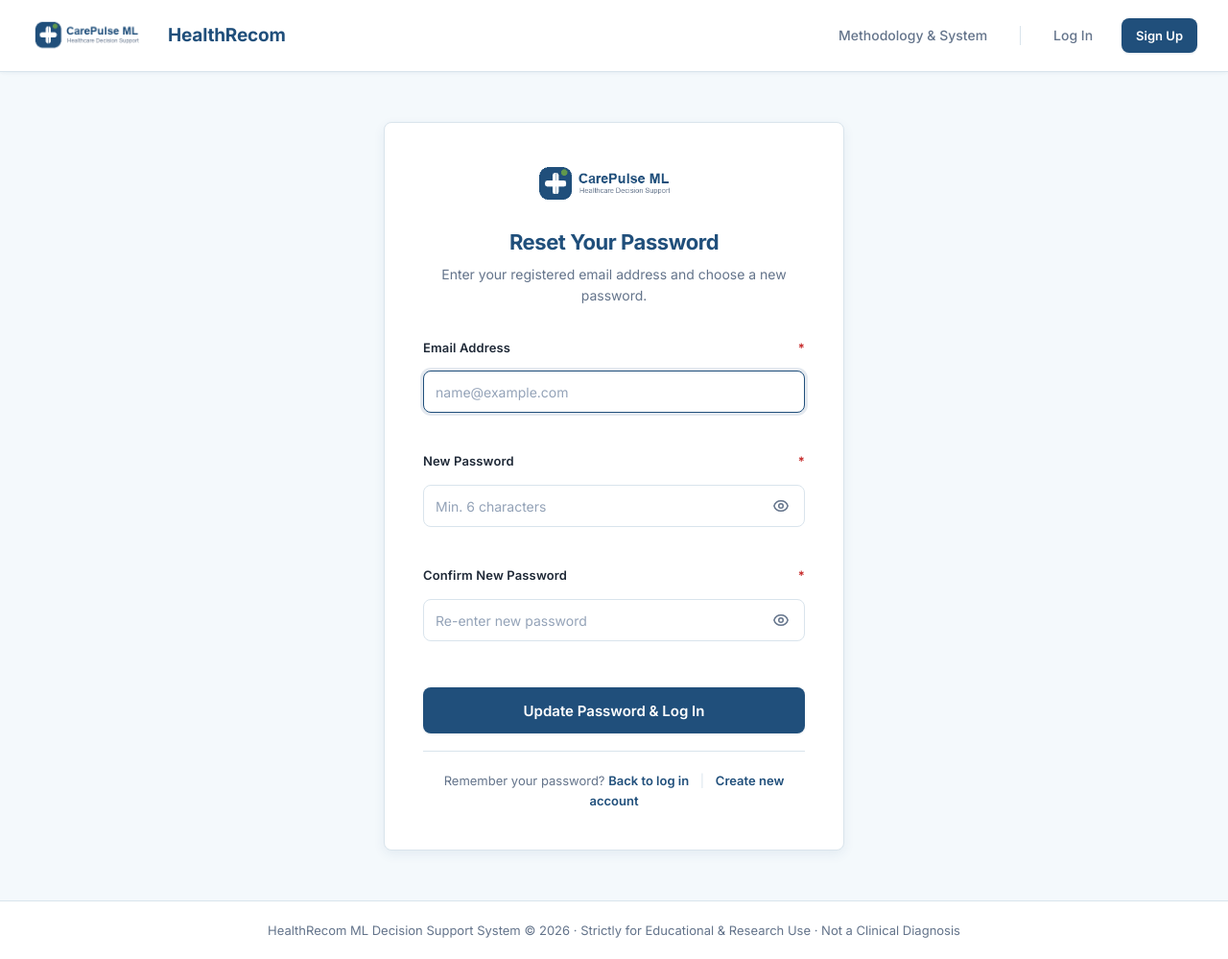
After one commit to Eslin-0987/CarePluseML, a Flask app: page /reset-password in a window 1280 px wide. The commit adds this page. Shown: the whole page at 96% size. Run offline with Flask 3, Linux system fonts and the light colour scheme.

Commit message:
Move Methodology below History in sidebar, remove breadcrumbs, track database with default account and add password reset

```diff
--- a/app/routes/auth.py
+++ b/app/routes/auth.py
@@ -10,7 +10,7 @@ from flask_jwt_extended import (
 )
 from werkzeug.security import generate_password_hash, check_password_hash
 from app.database.db import (
-    create_user, get_user_by_email, get_user_by_id, log_activity
+    create_user, get_user_by_email, get_user_by_id, log_activity, update_user_password
 )
 
 auth_bp = Blueprint('auth', __name__)
@@ -69,9 +69,8 @@ def auth_required(f):
 def signup():
     """User registration flow with server-side validation and password hashing."""
     from flask import session
-    # If already logged in, do not let another user accidentally overwrite the active session
-    if request.method == 'GET' and (getattr(g, 'user', None) or session.get('user_id')):
-        flash("You are already signed in. Please Sign Out first if you wish to register a different account.", "info")
+    # If a real verified user is currently logged in, redirect them to dashboard
+    if request.method == 'GET' and getattr(g, 'user', None):
         return redirect(url_for('dashboard.view_dashboard'))
 
     if request.method == 'POST':
@@ -153,9 +152,8 @@ def signup():
 def login():
     """User login flow with password verification and JWT token issuance."""
     from flask import session
-    # If already logged in, redirect to dashboard rather than re-displaying login
-    if request.method == 'GET' and (getattr(g, 'user', None) or session.get('user_id')):
-        flash("You are already logged in.", "info")
+    # If a real verified user is currently logged in, redirect to dashboard
+    if request.method == 'GET' and getattr(g, 'user', None):
         return redirect(url_for('dashboard.view_dashboard'))
 
     if request.method == 'POST':
@@ -213,3 +211,37 @@ def logout():
     unset_jwt_cookies(response)
     flash("You have been securely logged out.", "info")
     return response
+
+@auth_bp.route('/reset-password', methods=['GET', 'POST'])
+def reset_password():
+    """Simple password reset for educational/prototype deployment."""
+    from flask import session
+    if request.method == 'POST':
+        email = request.form.get('email', '').strip().lower()
+        new_password = request.form.get('password', '')
+        confirm_password = request.form.get('confirm_password', '')
+
+        if not email or not new_password:
+            flash("Please provide both email and a new password.", "error")
+            return render_template('reset_password.html', email=email), 400
+
+        if len(new_password) < 6:
+            flash("Password must be at least 6 characters in length.", "error")
+            return render_template('reset_password.html', email=email), 400
+
+        if new_password != confirm_password:
+            flash("Password confirmation does not match.", "error")
+            return render_template('reset_password.html', email=email), 400
+
+        db_path = current_app.config['DATABASE_PATH']
+        user = get_user_by_email(db_path, email)
+        if not user:
+            flash("No account was found with that email address. You can sign up below.", "error")
+            return render_template('reset_password.html', email=email), 404
+
+        # Update password hash in SQLite
+        update_user_password(db_path, user['id'], generate_password_hash(new_password))
+        flash("Password successfully reset! Please log in with your new password.", "success")
+        return redirect(url_for('auth.login', email=email))
+
+    return render_template('reset_password.html', email=request.args.get('email', ''))
--- a/templates/base.html
+++ b/templates/base.html
@@ -34,12 +34,6 @@
       </div>
 
       <nav class="sidebar-nav">
-        <!-- Public link: Always visible to everyone without login/signup -->
-        <a href="{{ url_for('dashboard.about') }}" class="nav-item {% if request.endpoint in ['dashboard.about', 'recommendation.about'] %}active{% endif %}">
-          <svg style="width: 20px; height: 20px;" fill="none" stroke="currentColor" viewBox="0 0 24 24"><path stroke-linecap="round" stroke-linejoin="round" stroke-width="2" d="M13 16h-1v-4h-1m1-4h.01M21 12a9 9 0 11-18 0 9 9 0 0118 0z"/></svg>
-          Methodology & System
-        </a>
-
         <!-- Authenticated clinical routes -->
         <a href="{{ url_for('dashboard.view_dashboard') }}" class="nav-item {% if request.endpoint in ['dashboard.dashboard', 'dashboard.view_dashboard'] %}active{% endif %}">
           <svg style="width: 20px; height: 20px;" fill="none" stroke="currentColor" viewBox="0 0 24 24"><path stroke-linecap="round" stroke-linejoin="round" stroke-width="2" d="M3 12l2-2m0 0l7-7 7 7M5 10v10a1 1 0 001 1h3m10-11l2 2m-2-2v10a1 1 0 01-1 1h-3m-6 0a1 1 0 001-1v-4a1 1 0 011-1h2a1 1 0 011 1v4a1 1 0 001 1m-6 0h6"/></svg>
@@ -52,6 +46,11 @@
         <a href="{{ url_for('prediction.history') }}" class="nav-item {% if request.endpoint == 'prediction.history' %}active{% endif %}">
           <svg style="width: 20px; height: 20px;" fill="none" stroke="currentColor" viewBox="0 0 24 24"><path stroke-linecap="round" stroke-linejoin="round" stroke-width="2" d="M12 8v4l3 3m6-3a9 9 0 11-18 0 9 9 0 0118 0z"/></svg>
           History
+        </a>
+        <!-- Methodology & System placed below History -->
+        <a href="{{ url_for('dashboard.about') }}" class="nav-item {% if request.endpoint in ['dashboard.about', 'recommendation.about'] %}active{% endif %}">
+          <svg style="width: 20px; height: 20px;" fill="none" stroke="currentColor" viewBox="0 0 24 24"><path stroke-linecap="round" stroke-linejoin="round" stroke-width="2" d="M13 16h-1v-4h-1m1-4h.01M21 12a9 9 0 11-18 0 9 9 0 0118 0z"/></svg>
+          Methodology & System
         </a>
         <a href="{{ url_for('recommendation.profile') }}" class="nav-item {% if request.endpoint == 'recommendation.profile' %}active{% endif %}">
           <svg style="width: 20px; height: 20px;" fill="none" stroke="currentColor" viewBox="0 0 24 24"><path stroke-linecap="round" stroke-linejoin="round" stroke-width="2" d="M16 7a4 4 0 11-8 0 4 4 0 018 0zM12 14a7 7 0 00-7 7h14a7 7 0 00-7-7z"/></svg>
@@ -87,12 +86,6 @@
           <button type="button" class="mobile-menu-toggle" id="menuToggle" aria-label="Toggle navigation menu">
             <svg style="width: 22px; height: 22px;" fill="none" stroke="currentColor" viewBox="0 0 24 24"><path stroke-linecap="round" stroke-linejoin="round" stroke-width="2" d="M4 6h16M4 12h16M4 18h16"/></svg>
           </button>
-
-          <nav class="breadcrumbs" aria-label="Breadcrumb">
-            <a href="{{ url_for('dashboard.view_dashboard') }}">Home</a>
-            <span>/</span>
-            <span class="current">{% block breadcrumb %}Dashboard{% endblock %}</span>
-          </nav>
         </div>
 
         <div class="header-right">
--- a/templates/login.html
+++ b/templates/login.html
@@ -47,8 +47,9 @@
     </button>
   </form>
 
-  <div class="auth-footer">
-    Don't have an account? <a href="{{ url_for('auth.signup') }}">Create your profile</a>
+  <div class="auth-footer" style="display: flex; justify-content: space-between; align-items: center; margin-top: 18px; font-size: 13px;">
+    <a href="{{ url_for('auth.reset_password') }}" style="color: var(--text-secondary); text-decoration: underline;">Forgot password?</a>
+    <a href="{{ url_for('auth.signup') }}" style="font-weight: 600;">Create new profile &rarr;</a>
   </div>
 </div>
 {% endblock %}
--- /dev/null
+++ b/templates/reset_password.html
@@ -0,0 +1,66 @@
+{% extends "base.html" %}
+
+{% block title %}Reset Password - HealthRecom{% endblock %}
+
+{% block extra_css %}
+<link rel="stylesheet" href="{{ url_for('static', filename='css/login.css') }}">
+{% endblock %}
+
+{% block guest_content %}
+<div class="auth-card-container">
+  <div class="auth-header">
+    <img src="{{ url_for('static', filename='images/logo.png') }}" alt="HealthRecom Logo" class="auth-brand-logo">
+    <h1 class="auth-title">Reset Your Password</h1>
+    <p class="auth-subtitle">Enter your registered email address and choose a new password.</p>
+  </div>
+
+  <form method="POST" action="{{ url_for('auth.reset_password') }}" class="auth-form" novalidate>
+    <div class="form-group">
+      <label for="email" class="form-label">
+        <span>Email Address</span>
+        <span class="required-indicator">*</span>
+      </label>
+      <input type="email" id="email" name="email" class="form-control"
+             placeholder="name@example.com" value="{{ email or '' }}" required autofocus>
+    </div>
+
+    <div class="form-group">
+      <label for="password" class="form-label">
+        <span>New Password</span>
+        <span class="required-indicator">*</span>
+      </label>
+      <div class="input-wrapper">
+        <input type="password" id="password" name="password" class="form-control"
+               placeholder="Min. 6 characters" required>
+        <button type="button" class="password-toggle-btn" data-target="password" aria-label="Toggle password visibility">
+          <svg style="width: 18px; height: 18px;" fill="none" stroke="currentColor" viewBox="0 0 24 24"><path stroke-linecap="round" stroke-linejoin="round" stroke-width="2" d="M15 12a3 3 0 11-6 0 3 3 0 016 0z"/><path stroke-linecap="round" stroke-linejoin="round" stroke-width="2" d="M2.458 12C3.732 7.943 7.523 5 12 5c4.478 0 8.268 2.943 9.542 7-1.274 4.057-5.064 7-9.542 7-4.477 0-8.268-2.943-9.542-7z"/></svg>
+        </button>
+      </div>
+    </div>
+
+    <div class="form-group">
+      <label for="confirm_password" class="form-label">
+        <span>Confirm New Password</span>
+        <span class="required-indicator">*</span>
+      </label>
+      <div class="input-wrapper">
+        <input type="password" id="confirm_password" name="confirm_password" class="form-control"
+               placeholder="Re-enter new password" required>
+        <button type="button" class="password-toggle-btn" data-target="confirm_password" aria-label="Toggle password visibility">
+          <svg style="width: 18px; height: 18px;" fill="none" stroke="currentColor" viewBox="0 0 24 24"><path stroke-linecap="round" stroke-linejoin="round" stroke-width="2" d="M15 12a3 3 0 11-6 0 3 3 0 016 0z"/><path stroke-linecap="round" stroke-linejoin="round" stroke-width="2" d="M2.458 12C3.732 7.943 7.523 5 12 5c4.478 0 8.268 2.943 9.542 7-1.274 4.057-5.064 7-9.542 7-4.477 0-8.268-2.943-9.542-7z"/></svg>
+        </button>
+      </div>
+    </div>
+
+    <button type="submit" class="btn btn-primary btn-lg" style="width: 100%; margin-top: 8px;">
+      Update Password & Log In
+    </button>
+  </form>
+
+  <div class="auth-footer" style="margin-top: 18px;">
+    Remember your password? <a href="{{ url_for('auth.login') }}">Back to log in</a>
+    <span style="margin: 0 8px; color: var(--border-color);">|</span>
+    <a href="{{ url_for('auth.signup') }}">Create new account</a>
+  </div>
+</div>
+{% endblock %}
```
Also changed, not shown: app/database/db.py (+11 -0 lines), tests/test_suite.py (+27 -0 lines), database.db (added), 1 other file.
